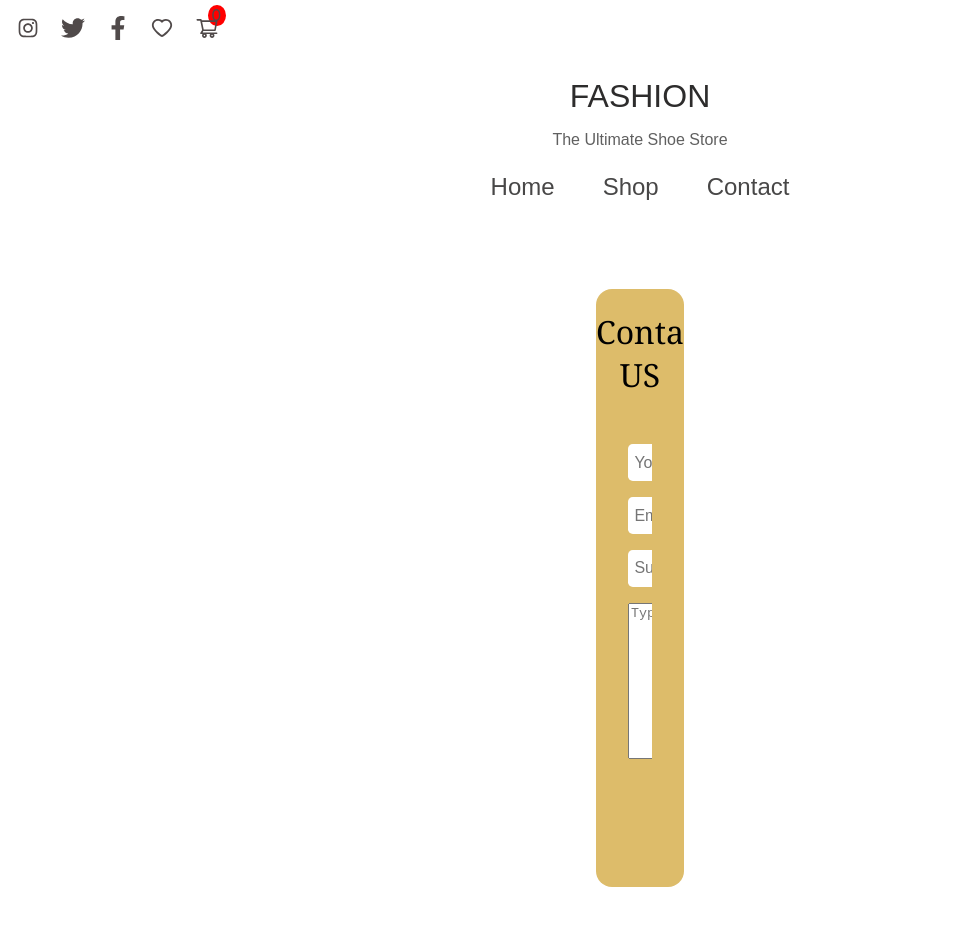
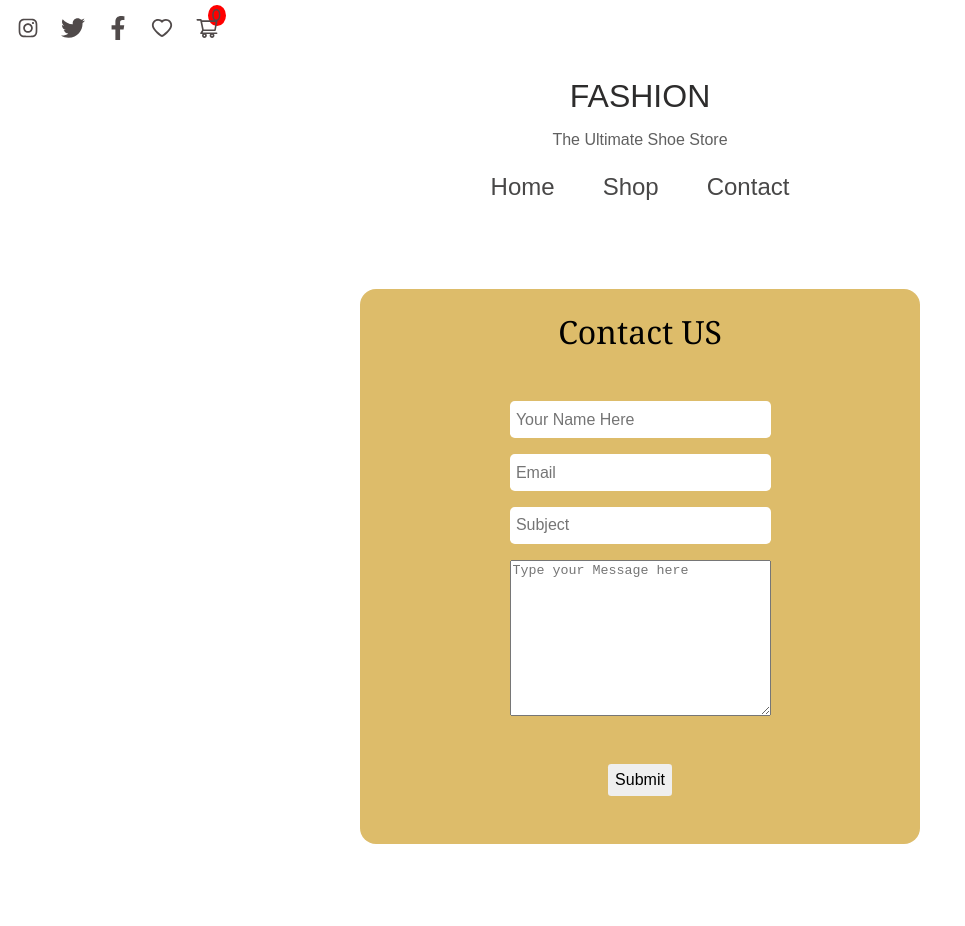
Before and after one commit to code1ayush/Shopping-project, a React (Create React App) app: page /Contact in a window 1280 px wide. Shown: the top 926 px of the page, without its empty margins (0-965 px from the left). Built offline with nearby package versions, Linux system fonts and the light colour scheme.

Commit message:
Update App.css

```diff
--- a/src/App.css
+++ b/src/App.css
@@ -544,7 +544,7 @@ grid-template-rows: 24vw auto 0;
 
 .contact{
   background-color: #DDBC6A;
-  width: 11vh;
+  width: 70vh;
   border-radius: 1rem;
   overflow: hidden;
   margin: auto;
```
